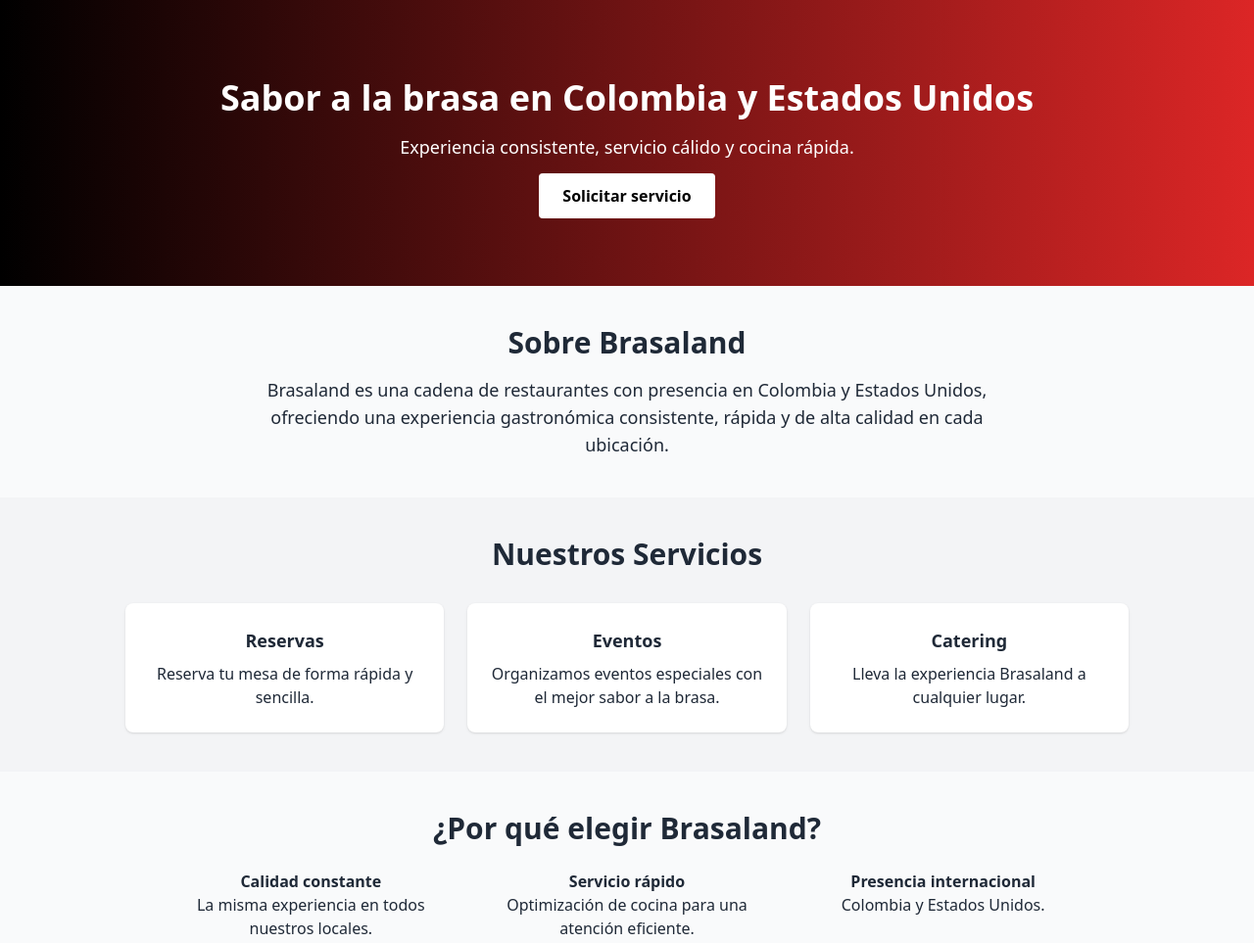
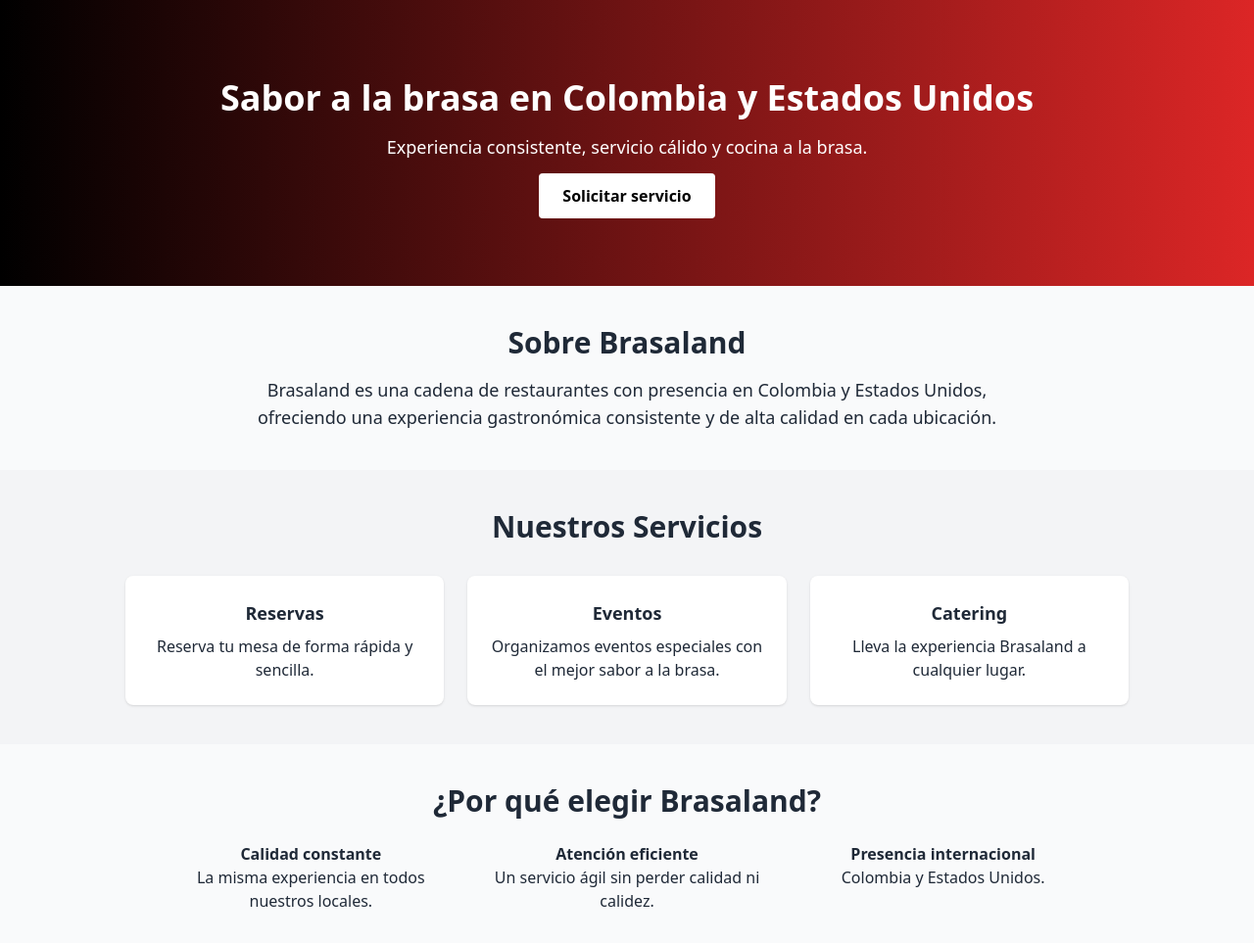
Before and after one commit to Itzidon/ai-company-project-brasaland, a plain HTML site: page index.html in a window 1280 px wide. Shown: the part 60-1023 px from the top of the page at 98% size. Drawn offline with nearby package versions, Linux system fonts and the light colour scheme.

Commit message:
Update index.html

```diff
--- a/index.html
+++ b/index.html
@@ -40,7 +40,7 @@
   <!-- Hero -->
   <section class="text-center py-20 bg-gradient-to-r from-black to-red-600 text-white">
     <h2 class="text-4xl font-bold mb-4">Sabor a la brasa en Colombia y Estados Unidos</h2>
-    <p class="mb-6 text-lg">Experiencia consistente, servicio cálido y cocina rápida.</p>
+    <p class="mb-6 text-lg">Experiencia consistente, servicio cálido y cocina a la brasa.</p>
     <a href="application.html" class="bg-white text-black px-6 py-3 rounded font-semibold hover:bg-gray-200">
       Solicitar servicio
     </a>
@@ -50,7 +50,7 @@
   <section id="about" class="p-10 max-w-4xl mx-auto text-center">
     <h3 class="text-3xl font-bold mb-4">Sobre Brasaland</h3>
     <p class="text-lg">
-      Brasaland es una cadena de restaurantes con presencia en Colombia y Estados Unidos, ofreciendo una experiencia gastronómica consistente, rápida y de alta calidad en cada ubicación.
+      Brasaland es una cadena de restaurantes con presencia en Colombia y Estados Unidos, ofreciendo una experiencia gastronómica consistente y de alta calidad en cada ubicación.
     </p>
   </section>
 
@@ -88,8 +88,8 @@
         <p>La misma experiencia en todos nuestros locales.</p>
       </div>
       <div>
-        <h4 class="font-bold">Servicio rápido</h4>
-        <p>Optimización de cocina para una atención eficiente.</p>
+        <h4 class="font-bold">Atención eficiente</h4>
+        <p>Un servicio ágil sin perder calidad ni calidez.</p>
       </div>
       <div>
         <h4 class="font-bold">Presencia internacional</h4>
```
